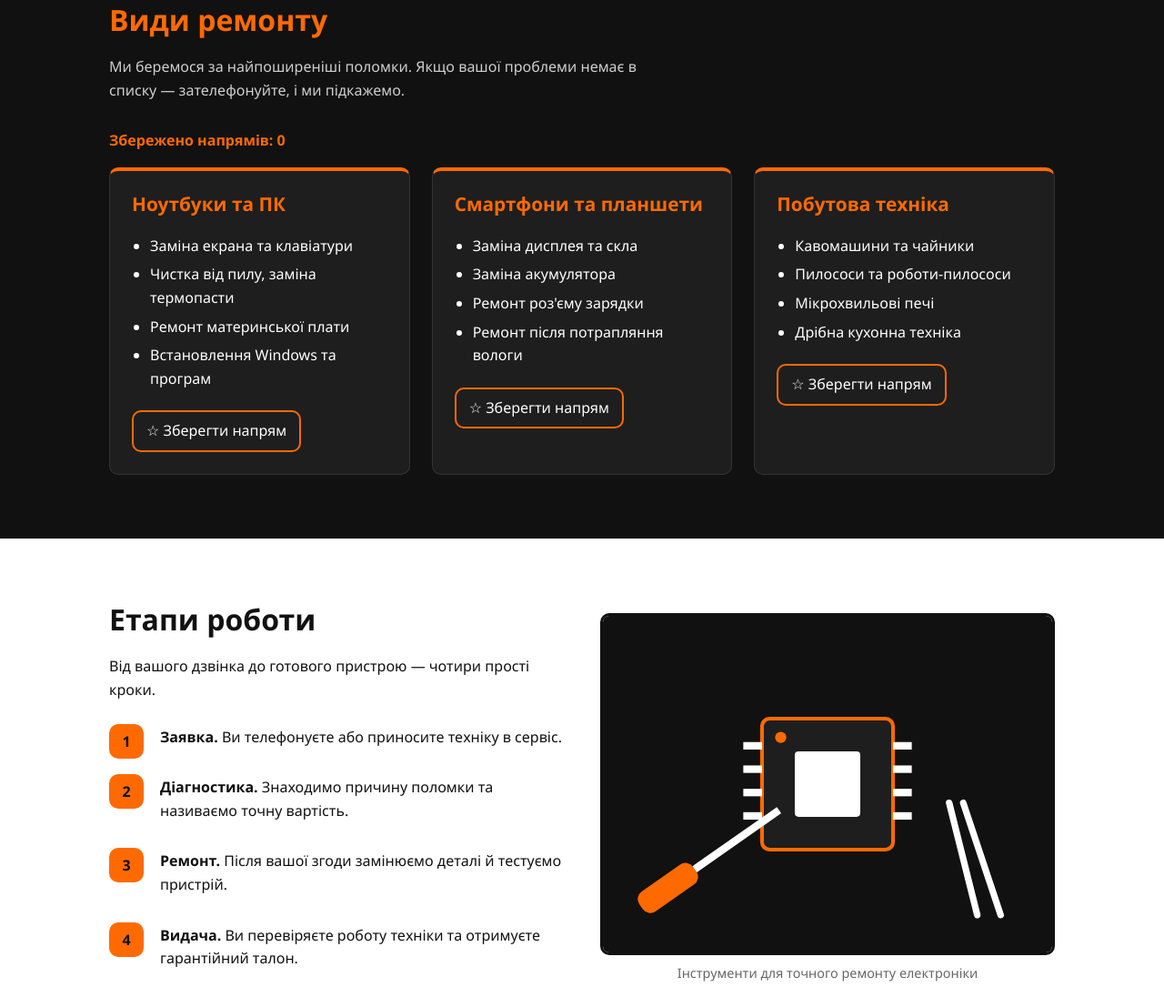
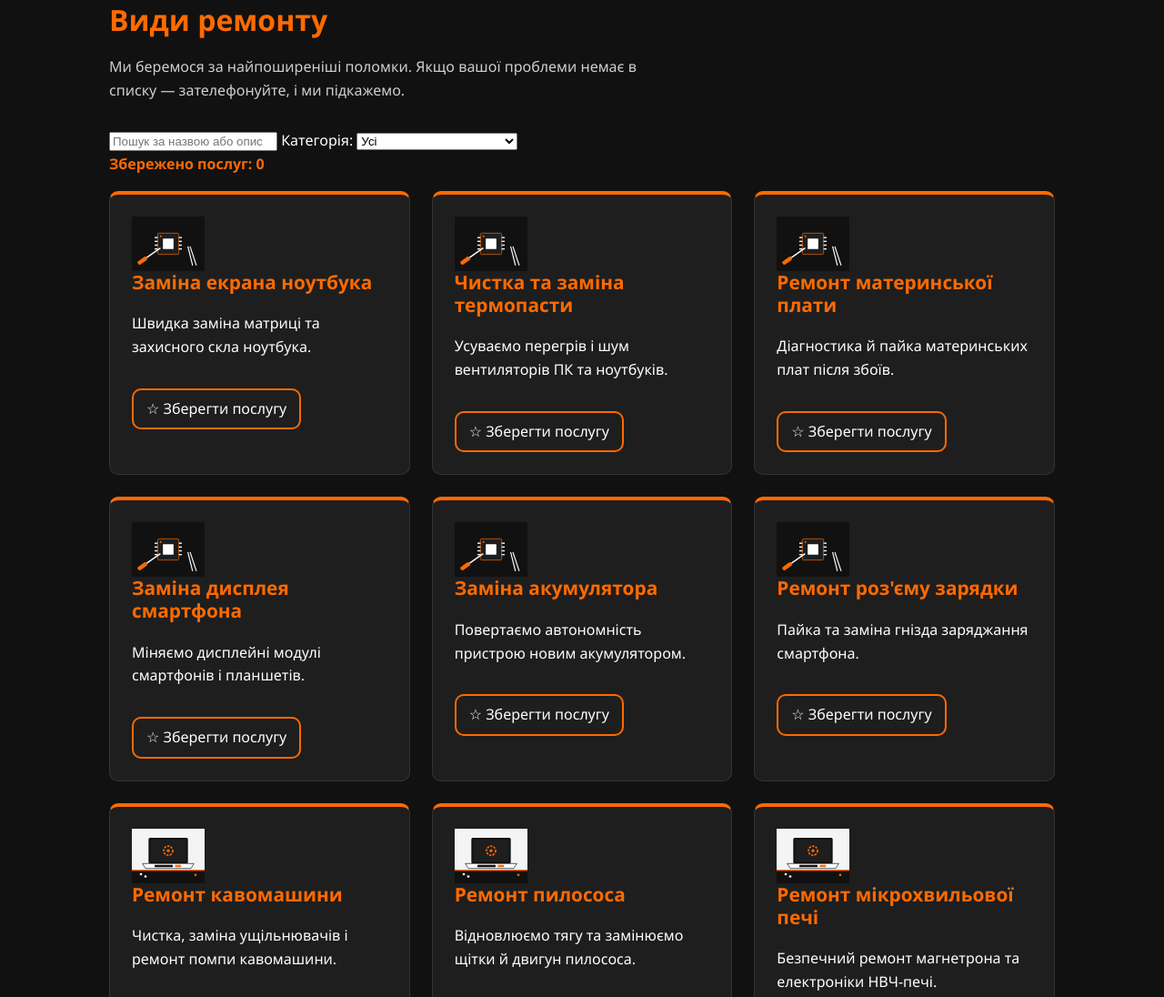
Before and after one commit to MikSki01/web-rembox, a plain HTML site: page index.html in a window 1280 px wide. Shown: the part 1171-2267 px from the top of the page at 91% size. Drawn offline with Linux system fonts and the light colour scheme.

Commit message:
feat: render repair catalog from array with search and filter

```diff
--- a/index.html
+++ b/index.html
@@ -10,6 +10,7 @@
     <title>РемБокс — сервіс ремонту техніки в Києві</title>
     <link rel="stylesheet" href="css/styles.css" />
     <script src="js/main.js" defer></script>
+    <script src="js/scripts.js" defer></script>
   </head>
 
   <body>
@@ -103,48 +104,33 @@
             списку — зателефонуйте, і ми підкажемо.
           </p>
 
-          <p class="fav-counter">Збережено напрямів: <span data-fav-count>0</span></p>
+          <div class="catalog-controls">
+            <input
+              id="search"
+              class="search-input"
+              type="search"
+              placeholder="Пошук за назвою або описом"
+              aria-label="Пошук послуг"
+            />
+            <label class="filter">
+              Категорія:
+              <select id="category" class="filter-select">
+                <option value="all">Усі</option>
+                <option value="laptop">Ноутбуки та ПК</option>
+                <option value="phone">Смартфони та планшети</option>
+                <option value="appliance">Побутова техніка</option>
+              </select>
+            </label>
+          </div>
 
-          <div class="cards">
-            <article class="card">
-              <h3>Ноутбуки та ПК</h3>
-              <ul>
-                <li>Заміна екрана та клавіатури</li>
-                <li>Чистка від пилу, заміна термопасти</li>
-                <li>Ремонт материнської плати</li>
-                <li>Встановлення Windows та програм</li>
-              </ul>
-              <button class="fav" type="button" aria-pressed="false">
-                ☆ Зберегти напрям
-              </button>
-            </article>
+          <p class="fav-counter">Збережено послуг: <span data-fav-count>0</span></p>
 
-            <article class="card">
-              <h3>Смартфони та планшети</h3>
-              <ul>
-                <li>Заміна дисплея та скла</li>
-                <li>Заміна акумулятора</li>
-                <li>Ремонт роз'єму зарядки</li>
-                <li>Ремонт після потрапляння вологи</li>
-              </ul>
-              <button class="fav" type="button" aria-pressed="false">
-                ☆ Зберегти напрям
-              </button>
-            </article>
+          <!-- Картки формуються динамічно з масиву в scripts.js -->
+          <div class="cards" id="catalog"></div>
 
-            <article class="card">
-              <h3>Побутова техніка</h3>
-              <ul>
-                <li>Кавомашини та чайники</li>
-                <li>Пилососи та роботи-пилососи</li>
-                <li>Мікрохвильові печі</li>
-                <li>Дрібна кухонна техніка</li>
-              </ul>
-              <button class="fav" type="button" aria-pressed="false">
-                ☆ Зберегти напрям
-              </button>
-            </article>
-          </div>
+          <p class="no-results" hidden>
+            Нічого не знайдено. Спробуйте змінити запит або категорію.
+          </p>
         </div>
       </section>
 
--- a/js/main.js
+++ b/js/main.js
@@ -33,24 +33,3 @@ if (moreBtn && moreText) {
     moreBtn.textContent = hidden ? "Показати більше" : "Згорнути";
   });
 }
-
-// ---------- 3. «Зберегти напрям» (обране + лічильник) ----------
-const favButtons = document.querySelectorAll(".fav");
-const favCount = document.querySelector("[data-fav-count]");
-
-if (favButtons.length && favCount) {
-  const updateCount = () => {
-    const saved = document.querySelectorAll(".card.is-saved").length;
-    favCount.textContent = String(saved);
-  };
-
-  favButtons.forEach((button) => {
-    button.addEventListener("click", () => {
-      const card = button.closest(".card");
-      const saved = card.classList.toggle("is-saved");
-      button.setAttribute("aria-pressed", String(saved));
-      button.textContent = saved ? "★ Збережено" : "☆ Зберегти напрям";
-      updateCount();
-    });
-  });
-}
--- /dev/null
+++ b/js/scripts.js
@@ -0,0 +1,79 @@
+// ЛР6 — динамічне формування DOM: каталог послуг із пошуком і фільтром за категорією.
+"use strict";
+
+// Дані каталогу: масив об'єктів (id, title, category, description, image).
+const services = [
+  { id: 1, title: "Заміна екрана ноутбука", category: "laptop",
+    description: "Швидка заміна матриці та захисного скла ноутбука.", image: "images/tools.svg" },
+  { id: 2, title: "Чистка та заміна термопасти", category: "laptop",
+    description: "Усуваємо перегрів і шум вентиляторів ПК та ноутбуків.", image: "images/tools.svg" },
+  { id: 3, title: "Ремонт материнської плати", category: "laptop",
+    description: "Діагностика й пайка материнських плат після збоїв.", image: "images/tools.svg" },
+  { id: 4, title: "Заміна дисплея смартфона", category: "phone",
+    description: "Міняємо дисплейні модулі смартфонів і планшетів.", image: "images/tools.svg" },
+  { id: 5, title: "Заміна акумулятора", category: "phone",
+    description: "Повертаємо автономність пристрою новим акумулятором.", image: "images/tools.svg" },
+  { id: 6, title: "Ремонт роз'єму зарядки", category: "phone",
+    description: "Пайка та заміна гнізда заряджання смартфона.", image: "images/tools.svg" },
+  { id: 7, title: "Ремонт кавомашини", category: "appliance",
+    description: "Чистка, заміна ущільнювачів і ремонт помпи кавомашини.", image: "images/workshop.svg" },
+  { id: 8, title: "Ремонт пилососа", category: "appliance",
+    description: "Відновлюємо тягу та замінюємо щітки й двигун пилососа.", image: "images/workshop.svg" },
+  { id: 9, title: "Ремонт мікрохвильової печі", category: "appliance",
+    description: "Безпечний ремонт магнетрона та електроніки НВЧ-печі.", image: "images/workshop.svg" },
+];
+
+const catalog = document.querySelector("#catalog");
+const searchInput = document.querySelector("#search");
+const categorySelect = document.querySelector("#category");
+const noResults = document.querySelector(".no-results");
+const favCount = document.querySelector("[data-fav-count]");
+
+if (catalog) {
+  // Створення розмітки однієї картки (окрема функція, шаблонні рядки).
+  const createCard = (item) => `
+    <article class="card" data-id="${item.id}">
+      <img class="card-image" src="${item.image}" alt="${item.title}" width="80" height="80" />
+      <h3>${item.title}</h3>
+      <p>${item.description}</p>
+      <button class="fav" type="button" aria-pressed="false">☆ Зберегти послугу</button>
+    </article>`;
+
+  // Рендеринг списку карток (окрема функція). Показує повідомлення, якщо список порожній.
+  const renderList = (items) => {
+    catalog.innerHTML = items.map(createCard).join("");
+    noResults.hidden = items.length > 0;
+  };
+
+  // Відбір за пошуковим запитом (без урахування регістру) та категорією одночасно.
+  const applyFilters = () => {
+    const query = searchInput.value.trim().toLowerCase();
+    const category = categorySelect.value;
+    const filtered = services.filter((item) => {
+      const matchesCategory = category === "all" || item.category === category;
+      const matchesQuery =
+        item.title.toLowerCase().includes(query) ||
+        item.description.toLowerCase().includes(query);
+      return matchesCategory && matchesQuery;
+    });
+    renderList(filtered);
+  };
+
+  searchInput.addEventListener("input", applyFilters);
+  categorySelect.addEventListener("change", applyFilters);
+
+  // Обране через делегування подій — працює й для динамічно створених карток.
+  catalog.addEventListener("click", (event) => {
+    const button = event.target.closest(".fav");
+    if (!button) return;
+    const card = button.closest(".card");
+    const saved = card.classList.toggle("is-saved");
+    button.setAttribute("aria-pressed", String(saved));
+    button.textContent = saved ? "★ Збережено" : "☆ Зберегти послугу";
+    if (favCount) {
+      favCount.textContent = String(document.querySelectorAll(".card.is-saved").length);
+    }
+  });
+
+  renderList(services); // початковий показ усіх послуг
+}
```
